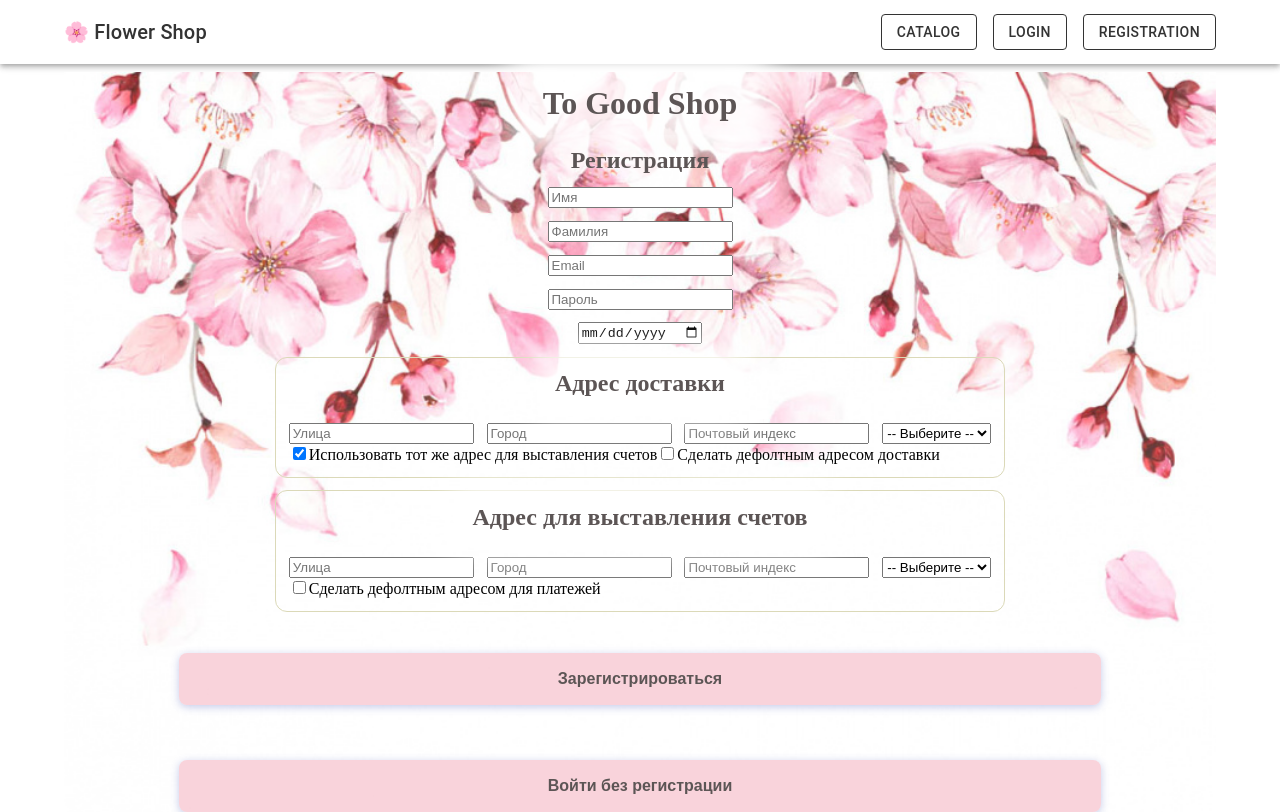
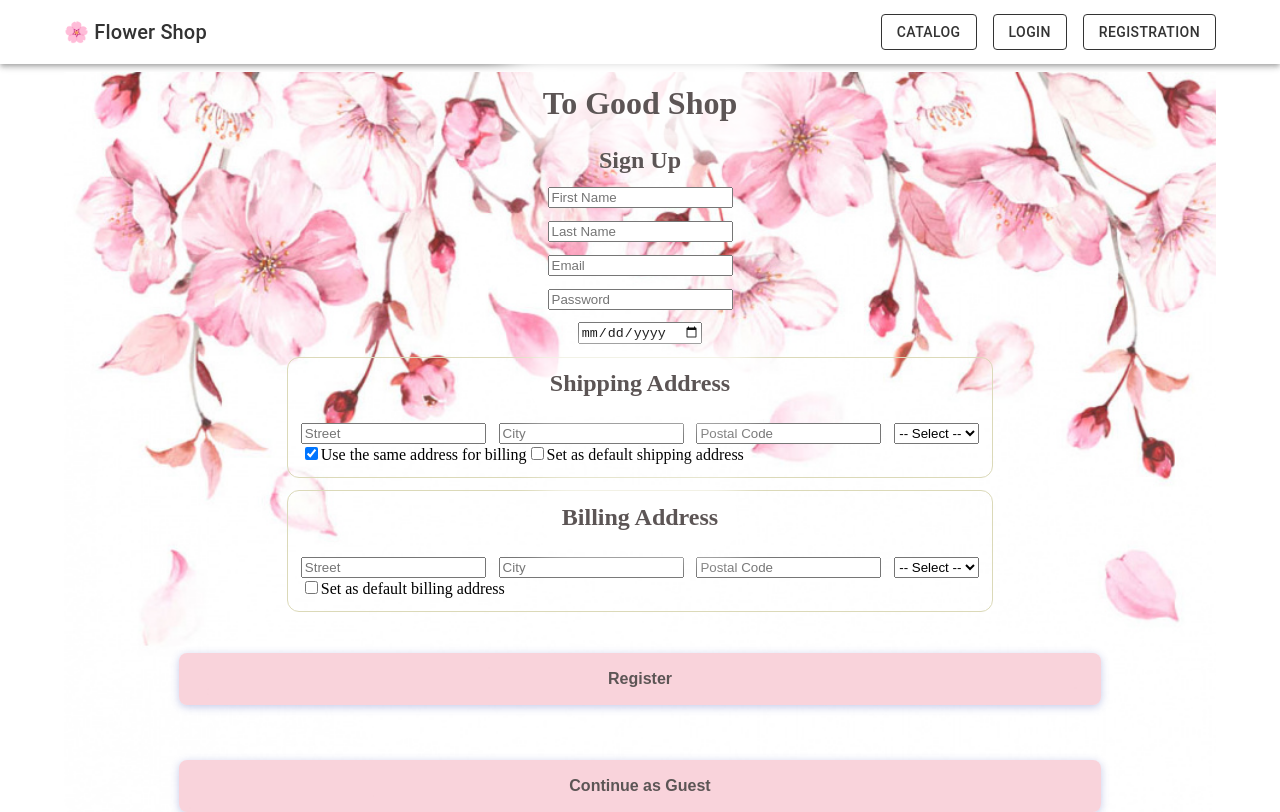
Before and after one commit to Michael5366/ecommerce-application, a React (Vite) app: page /registration in a window 1280 px wide. Shown: the top 812 px of the page. Built offline with nearby package versions, Linux system fonts and the light colour scheme; no server answers.

Commit message:
chore: manually translate form texts to English (Wed, Jun 04, 2025 11:24 PM)

```diff
--- a/src/components/AddressForm.tsx
+++ b/src/components/AddressForm.tsx
@@ -19,7 +19,7 @@ export default function AddressForm({ type, title, address, errors, onChange }:
       <div className="adress-block">
         <input
           name="streetName"
-          placeholder="Улица"
+          placeholder="Street"
           value={address.streetName}
           onChange={(e) => onChange(e, type)}
         />
@@ -27,7 +27,7 @@ export default function AddressForm({ type, title, address, errors, onChange }:
 
         <input
           name="city"
-          placeholder="Город"
+          placeholder="City"
           value={address.city}
           onChange={(e) => onChange(e, type)}
         />
@@ -35,17 +35,17 @@ export default function AddressForm({ type, title, address, errors, onChange }:
 
         <input
           name="postalCode"
-          placeholder="Почтовый индекс"
+          placeholder="Postal Code"
           value={address.postalCode}
           onChange={(e) => onChange(e, type)}
         />
         {errors.postalCode && <p className="errors">{errors.postalCode}</p>}
 
         <select name="country" value={address.country} onChange={(e) => onChange(e, type)}>
-          <option value="">-- Выберите --</option>
-          <option value="US">США</option>
-          <option value="ES">Испания</option>
-          <option value="FR">Франция</option>
+          <option value="">-- Select --</option>
+          <option value="US">USA</option>
+          <option value="ES">Spain</option>
+          <option value="FR">France</option>
         </select>
         {errors.country && <p className="errors">{errors.country}</p>}
       </div>
--- a/src/components/RegisterForm.tsx
+++ b/src/components/RegisterForm.tsx
@@ -46,7 +46,7 @@ export default function RegisterForm() {
 
   const handleLoginRedirect = () => {
     navigate(Path.LOGIN);
-    // console.log('Редирект на /login');
+    // console.log('Redirecting to /login');
   };
 
   const handleChange = (e: React.ChangeEvent<HTMLInputElement>) => {
@@ -108,8 +108,8 @@ export default function RegisterForm() {
         ...(defaultBillingAddress !== undefined ? { defaultBillingAddress } : {}),
       };
 
-      // console.log('Данные для регистрации:', payload);
-      // console.log('Отправляем payload:', {
+      // console.log('Registration data:', payload);
+      // console.log('Sending payload:', {
       //   addresses: sanitizedAddresses,
       //   defaultShippingAddress,
       //   defaultBillingAddress,
@@ -119,7 +119,7 @@ export default function RegisterForm() {
       const customerToken = await getCustomerToken(formData.email, formData.password);
       setToken(customerToken);
       navigate(from, { replace: true });
-      // console.log('Успешно авторизован:', customerToken);
+      // console.log('Successfully authenticated:', customerToken);
     } catch (err) {
       if (err instanceof ZodError) {
         const fieldErrors: FormErrors = {};
@@ -143,16 +143,17 @@ export default function RegisterForm() {
       } else if (err instanceof Error && err.message === 'DuplicateEmail') {
         setShowDuplicateEmailModal(true);
       } else {
-        // console.error('Ошибка при регистрации:', err);
+        // console.error('Registration error:', err);
       }
     }
   };
+
   const handleAnonymousLogin = async () => {
     try {
       // const token = await getAnonymousToken();
-      // console.log('Переходим на глуавную', token);
+      // console.log('Redirecting to main page', token);
       Toastify({
-        text: 'Успещно! Выполняется анонимный вход',
+        text: 'Success! Anonymous login in progress',
         duration: 3000,
         close: true,
         gravity: 'top',
@@ -166,9 +167,9 @@ export default function RegisterForm() {
         navigate(Path.MAIN);
       }
     } catch (error) {
-      console.error('Ошибка при анонимном входе:', error);
+      console.error('Anonymous login error:', error);
       Toastify({
-        text: 'Ошибка при анонимном входе, попробуйте в другой раз',
+        text: 'Anonymous login failed, please try again later',
         duration: 3000,
         close: true,
         gravity: 'top',
@@ -185,17 +186,17 @@ export default function RegisterForm() {
     <>
       <form onSubmit={handleSubmit} className="form-position">
         <h1>To Good Shop</h1>
-        <h2>Регистрация</h2>
+        <h2>Sign Up</h2>
         <input
           name="username"
-          placeholder="Имя"
+          placeholder="First Name"
           value={formData.username}
           onChange={handleChange}
         />
         {submitted && errors.username && <p className="errors">{errors.username}</p>}
         <input
           name="surname"
-          placeholder="Фамилия"
+          placeholder="Last Name"
           value={formData.surname}
           onChange={handleChange}
         />
@@ -205,7 +206,7 @@ export default function RegisterForm() {
         <input
           name="password"
           type="password"
-          placeholder="Пароль"
+          placeholder="Password"
           value={formData.password}
           onChange={handleChange}
         />
@@ -215,14 +216,14 @@ export default function RegisterForm() {
         <div className="address-section">
           <AddressForm
             type="shippingAddress"
-            title="Адрес доставки"
+            title="Shipping Address"
             address={formData.shippingAddress}
             errors={errors.shippingAddress || {}}
             onChange={handleAddressChange}
           />
           <label>
             <input type="checkbox" checked={useSameAddress} onChange={handleCheckboxChange} />
-            Использовать тот же адрес для выставления счетов
+            Use the same address for billing
           </label>
           <label>
             <input
@@ -230,36 +231,35 @@ export default function RegisterForm() {
               checked={formData.shippingAddress.defaultShippingAddress}
               onChange={handleDefaultShippingChange}
             />
-            Сделать дефолтным адресом доставки
+            Set as default shipping address
           </label>
         </div>
         <div className="address-section">
           <AddressForm
             type="billingAddress"
-            title="Адрес для выставления счетов"
+            title="Billing Address"
             address={formData.billingAddress}
             errors={errors.billingAddress || {}}
             onChange={handleAddressChange}
           />
-
           <label>
             <input
               type="checkbox"
               checked={formData.billingAddress.defaultBillingAddress}
               onChange={handleDefaultBillingChange}
             />
-            Сделать дефолтным адресом для платежей
+            Set as default billing address
           </label>
         </div>
         <div className="buttons-block">
           <button className="button-reg" type="submit">
-            Зарегистрироваться
+            Register
           </button>
           <button className="button-reg" type="button" onClick={handleAnonymousLogin}>
-            Войти без регистрации
+            Continue as Guest
           </button>
           <button className="button-reg" type="button" onClick={handleLoginRedirect}>
-            Уже есть учетная запись?
+            Already have an account?
           </button>
         </div>
       </form>
--- /dev/null
+++ b/src/locales/en.json
@@ -0,0 +1,6 @@
+{
+  "login": "Login",
+  "register": "Register",
+  "productDetails": "Product Details",
+  "addToCart": "Add to Cart"
+}
```
Also changed, not shown: src/locales/ru.json (added, +7 -0 lines).
